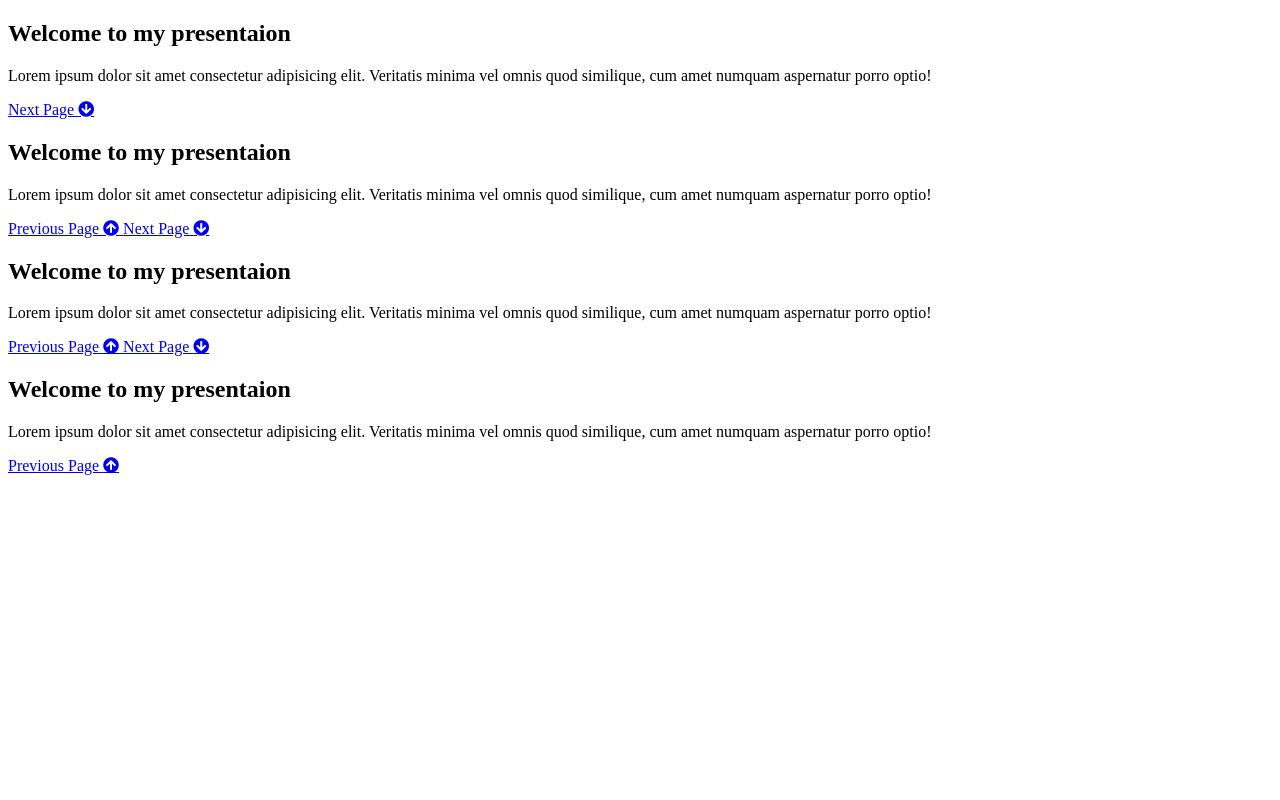
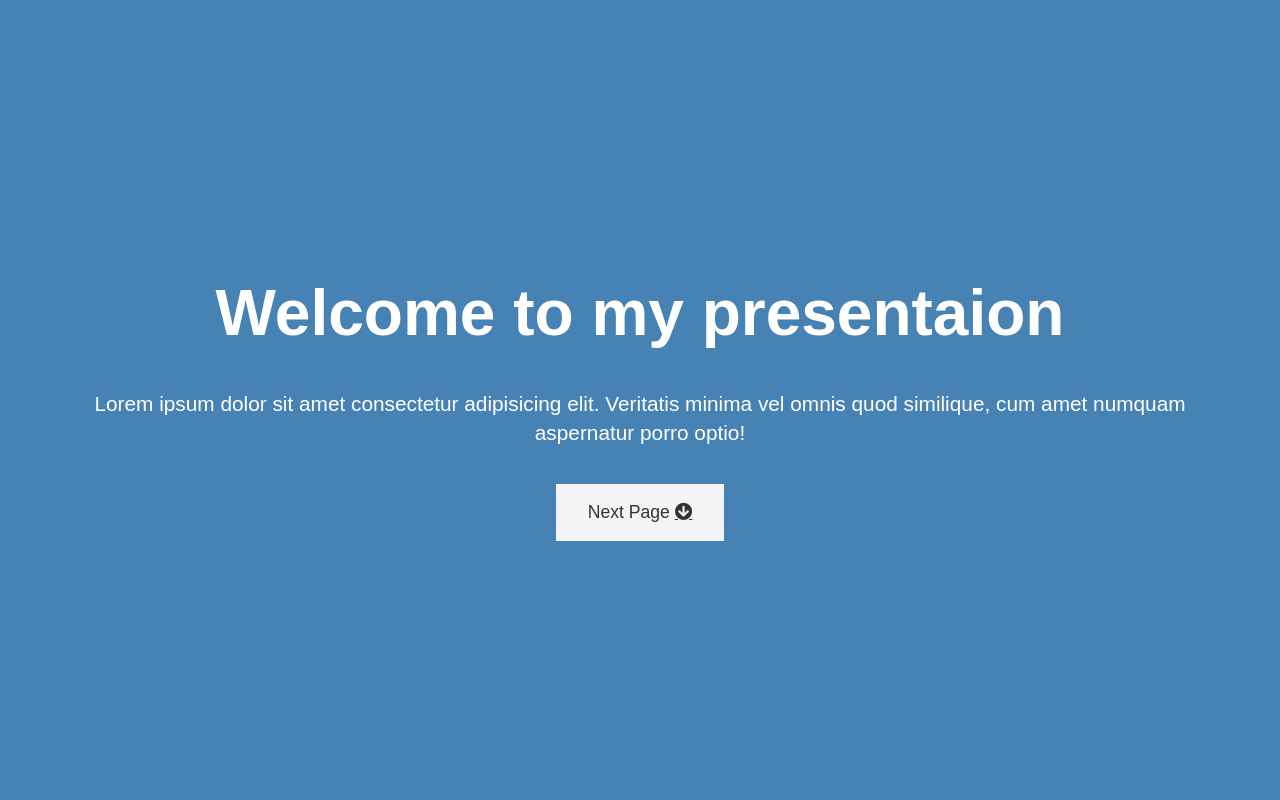
Before and after one commit to gnenov89/EasyPresy, a plain HTML site: page index.html in a window 1280 px wide. Shown: the top 800 px of the page. Drawn offline with Linux system fonts and the light colour scheme.

Commit message:
basic stiling and css vars added

```diff
--- a/index.html
+++ b/index.html
@@ -19,7 +19,7 @@
       Veritatis minima vel omnis quod similique, cum amet numquam aspernatur porro optio!
     </p>
     <div>
-      <a href="#page2" class="btn">
+      <a href="#page-2" class="btn">
         Next Page <u class="fas fa-arrow-circle-down"></u>
       </a>
     </div>
@@ -32,10 +32,10 @@
       Veritatis minima vel omnis quod similique, cum amet numquam aspernatur porro optio!
     </p>
     <div>
-      <a href="#page1" class="btn btn-dark">
+      <a href="#page-1" class="btn btn-dark">
         Previous Page <u class="fas fa-arrow-circle-up"></u>
       </a>
-      <a href="#page3" class="btn">
+      <a href="#page-3" class="btn">
         Next Page <u class="fas fa-arrow-circle-down"></u>
       </a>
     </div>
@@ -49,23 +49,23 @@
       Veritatis minima vel omnis quod similique, cum amet numquam aspernatur porro optio!
     </p>
     <div>
-      <a href="#page2" class="btn btn-dark">
+      <a href="#page-2" class="btn btn-dark">
         Previous Page <u class="fas fa-arrow-circle-up"></u>
       </a>
-      <a href="#page4" class="btn">
+      <a href="#page-4" class="btn">
         Next Page <u class="fas fa-arrow-circle-down"></u>
       </a>
     </div>
   </section>
 
   <!-- Page 4 -->
-  <section id="page-2" class="page">
+  <section id="page-4" class="page">
     <h1>Welcome to my presentaion</h1>
     <p>Lorem ipsum dolor sit amet consectetur adipisicing elit.
       Veritatis minima vel omnis quod similique, cum amet numquam aspernatur porro optio!
     </p>
     <div>
-      <a href="#page3" class="btn">
+      <a href="#page-3" class="btn">
         Previous Page <u class="fas fa-arrow-circle-up"></u>
       </a>
     </div>
--- a/style.css
+++ b/style.css
@@ -0,0 +1,75 @@
+/* Set variables */
+:root {
+--page-1-color: steelblue;
+--page-2-color: tan;
+--page-3-color: teal;
+--page-4-color: slateblue;
+--animate-speed: 1s;
+}
+
+body {
+  font-family: Arial, Helvetica, sans-serif;
+  line-height: 1.4;
+  color: #fff;
+  margin: 0;
+  padding: 0;
+  overflow: hidden;
+}
+
+/* Page Colors */
+#page-1 {
+  background: var(--page-1-color)
+}
+#page-2 {
+  background: var(--page-2-color)
+}
+#page-3 {
+  background: var(--page-3-color)
+}
+#page-4 {
+  background: var(--page-4-color)
+}
+
+.page {
+  display: flex;
+  flex-direction: column;
+  height: 100vh;
+  align-items: center;
+  justify-content: center;
+  text-align: center;
+  padding: 0 4rem;
+}
+
+.page h1 {
+  font-size: 4rem;
+  line-height: 1.2;
+  margin: 1rem;
+}
+
+.page p {
+  font-size: 1.3rem;
+
+}
+
+.btn {
+  display: inline-block;
+  padding: 1rem 2rem;
+  background: #f4f4f4;
+  color: #333;
+  text-decoration: none;
+  border: none;
+  margin-top: 1rem;
+  font-size: 1.1rem;
+  transition: all 0.3s ease-in;
+}
+
+.btn:hover,
+.btn-dark {
+  background: #333;
+  color: #fff;
+}
+
+.btn-dark:hover {
+  background: #f4f4f4;
+  color: #333;
+}
```
